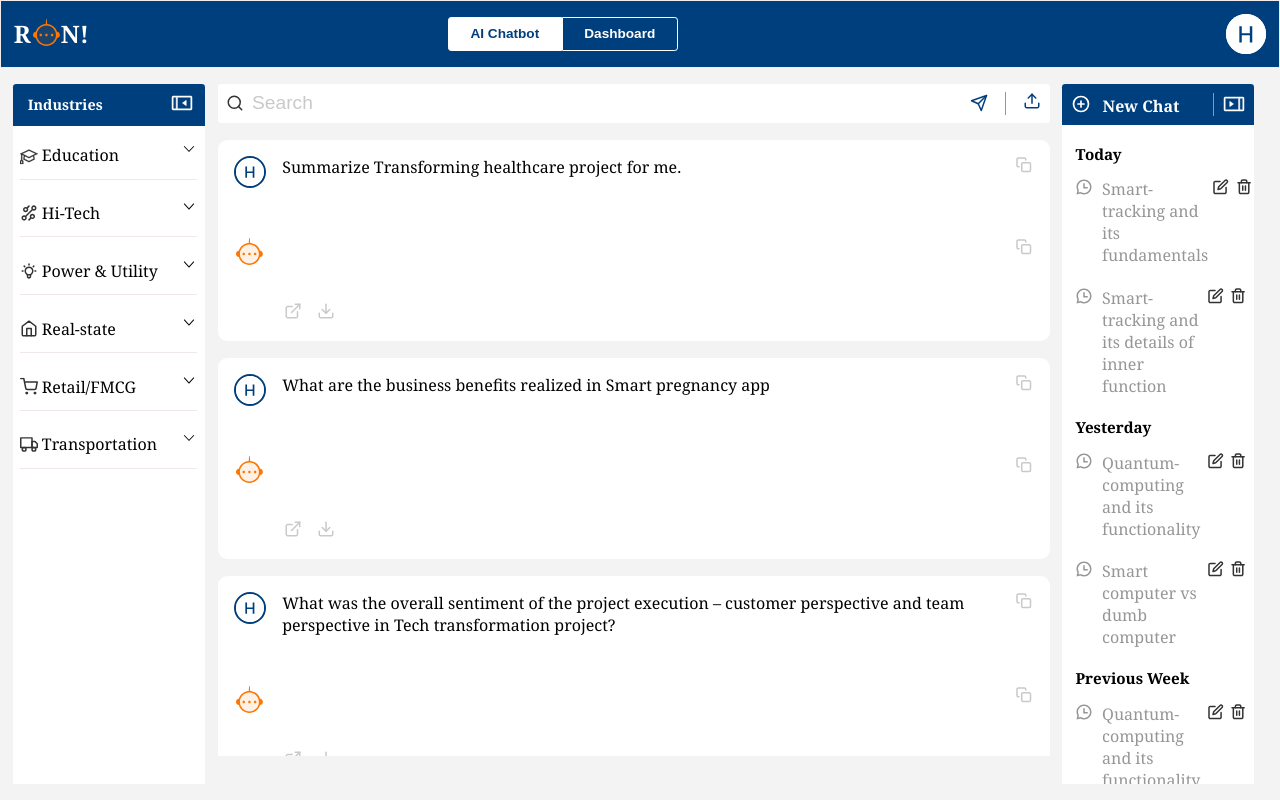
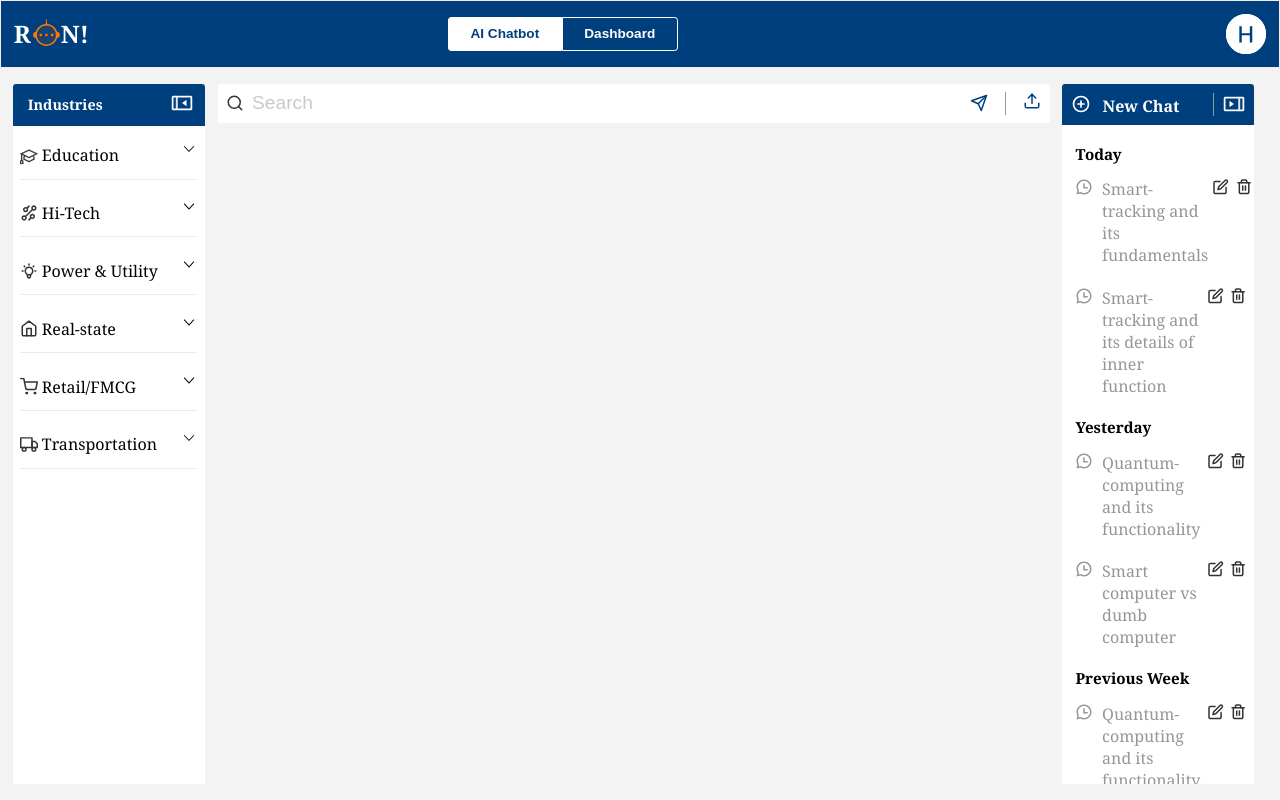
Before and after one commit to sanjeev74kr/AI-Chatbot, a React (Create React App) app: page / in a window 1280 px wide. Built offline with nearby package versions, Linux system fonts and the light colour scheme.

Commit message:
new changes

```diff
--- a/src/components/Chat.js
+++ b/src/components/Chat.js
@@ -2,7 +2,6 @@ import React from "react";
 import { useState, useEffect } from "react";
 import '../styles/chat.css'
 import industryData from '../data/industryData';
-import { defaultMessages, defaultReply } from "../data/defaultMessages.js";
 import chatHistory from "../data/chatHistory";
 import { useDispatch } from "react-redux";
 import queryAction from "../redux/queryAction";
@@ -14,21 +13,36 @@ function Chat() {
     //variables
     const [isExpanded, setIsExpanded] = useState({}); // Plus button of left side
     const [inputValue, setInputValue] = useState('');
-    const [isDefaultMessages, setIsDefaultMessages] = useState(defaultMessages);
     const [userQuery, setUserQuery] = useState([]);
     const [isChatHistoryToggle, setIsChatHistoryToggle] = useState(false);
     const [updatedChatHistory, setUpdatedChatHistory] = useState(chatHistory);
     const [isLeftSectionToggle, setIsLeftSectionToggle] = useState(true);
     const [editingIndices, setEditingIndices] = useState({});
     const [query, setQuery] = useState('');
-    const [answer, setAnswer] = useState("");
+    const [showAnswer, setShowAnswer] = useState(false);
 
     const dispatch = useDispatch();
 
-const queandans = useSelector((state)=> state.counter.query)
+    const queandans = useSelector((state) => state.counter.query);
+    console.log("quedandans is:", queandans);
+
+    useEffect(() => {
+        if (queandans.length > 0) {
+            setShowAnswer(false); // Reset showAnswer to false before showing the next answer
+
+            // Show the answer after a delay
+            const showAnswerTimeout = setTimeout(() => {
+                setShowAnswer(true);
+            }, 2000);
+
+            // Clear the timeout if the component unmounts or if showAnswer becomes true
+            return () => clearTimeout(showAnswerTimeout);
+        }},
+        [queandans])
 
 
-    //1. Handle industry-data if it has nested items
+
+    //Handle industry-data if it has nested items
     const handleExpandButton = (index) => {
         if (industryData[index])
             setIsExpanded((prevState) => ({
@@ -38,14 +52,14 @@ const queandans = useSelector((state)=> state.counter.query)
     };
 
 
-    //2. Handle Search input box
+    //Handle Search input box
     const handleInputChange = (e) => {
         setInputValue(e.target.value);
         setQuery(e.target.value);
     }
 
 
-    //3. Handle user userQuery of chat conversation
+    //Handle user userQuery of chat conversation
     const handleSendQueryButton = async () => {
         if (inputValue.trim() === '') return;
 
@@ -56,37 +70,26 @@ const queandans = useSelector((state)=> state.counter.query)
 
         try {
 
-            const response = await fetch(`http://127.0.0.1:8000/Ron/`, {
+            const response = await fetch(`http://14.140.154.131:8000/Ron`, {
 
                 method: 'POST',
                 headers: {
-                    // 'Accept': 'application/json',
                     'Content-Type': 'application/json'
                 },
+                mode:'cors',
                 body: JSON.stringify({ 'query': query }),
 
-                // mode: 'cors'
-                 // Use 'cors' mode instead of 'no-cors'
-
-            }).then(async (result)=>{
-                if(result.status===200){
+            }).then(async (result) => {
+                if (result.status === 200) {
                     const answer = await result.json();
-                    console.log("answer",answer);
+                    console.log("answer", answer);
                     dispatch(handleQandA({ que: inputValue, ans: answer }))
                 }
 
-            }).catch(e=>{
-                console.log("Error:",e);
+            }).catch(e => {
+                console.log("Error:", e);
 
             })
-
-
-
-            // const answer = await response.json();
-            // dispatch(handleQandA({ que: inputValue, ans: answer }))
-
-            // console.log("Answer from backend is: ", answer);
-
 
         } catch (error) {
 
@@ -95,7 +98,7 @@ const queandans = useSelector((state)=> state.counter.query)
 
 
         }
-        setIsDefaultMessages([]);
+
 
         setQuery(newQuery.text);
 
@@ -113,7 +116,7 @@ const queandans = useSelector((state)=> state.counter.query)
     }
 
 
-    //4. Handle when user press enter button while writing in  input box
+    //Handle when user press enter button while writing in  input box
     const handleEnterPressed = (e) => {
         if (e.key === 'Enter')
             handleSendQueryButton();
@@ -121,26 +124,25 @@ const queandans = useSelector((state)=> state.counter.query)
     }
 
 
-    //5.  open-close chatHistory section of right side
+    // open-close chatHistory section of right side
     const handleToggleChatHistoryButton = () => {
         setIsChatHistoryToggle(!isChatHistoryToggle);
     }
 
 
-    //6. for new conversation on cllick of new chat button
+    //for new conversation on cllick of new chat button
     const handleNewChatButton = () => {
         setUserQuery([]);
-        setIsDefaultMessages([]);
         dispatch(handleAns())
     }
 
 
-    //7.Handle copy button
+    //Handle copy button
     const handleCopy = (text) => {
         navigator.clipboard.writeText(text);
     }
 
-    //8.Handle download button
+    //Handle download button
     const handleDownload = (ques, ans) => {
         const content = `Query: ${ques}\nAnswer: ${ans}`;
         const blob = new Blob([content], { type: 'text/plain' });
@@ -159,7 +161,7 @@ const queandans = useSelector((state)=> state.counter.query)
 
 
 
-    //10. Handle File Upload
+    //Handle File Upload
     const handleFileUpload = (e) => {
         const selectedFile = e.target.files[0];
 
@@ -177,7 +179,7 @@ const queandans = useSelector((state)=> state.counter.query)
     }
 
 
-    //11. handle-left-section-toggle-button
+    //handle-left-section-toggle-button
     const handleLeftSectionToggleButton = () => {
         if (window.innerWidth <= 768)
             setIsLeftSectionToggle(true);
@@ -204,63 +206,20 @@ const queandans = useSelector((state)=> state.counter.query)
     }, []); // Empty dependency array to run this effect only once
 
 
-    //12. handle delete button
+    //handle delete button
     const handleDelete = (date, index) => {
         const updatedChatHistory = { ...chatHistory };
         updatedChatHistory[date].splice(index, 1);
         setUpdatedChatHistory(updatedChatHistory);
     }
 
-    //13.  Update the editing index for a specific date
+    //Update the editing index for a specific date
     const handleEdit = (date, index) => {
         setEditingIndices((prevEditingIndices) => ({
             ...prevEditingIndices,
             [date]: index,
         }));
     };
-
-
-    // const result = useSelector((state) => state.botReply.response?.output_text);
-
-    useEffect(() => {
-        // setAnswer(result || "");
-        // const temp = async () => {
-        //     try {
-
-        //         const response = await fetch(`http://127.0.0.1:8000/Ron/`, {
-
-        //             method: 'POST',
-        //             headers: {
-        //                 // 'Accept': 'application/json',
-        //                 'Content-Type': 'application/json'
-        //             },
-        //             body: JSON.stringify({ 'question': 'which technology are utilized in smart vehical system?' }),
-
-        //             //mode: 'no-cors' // Use 'cors' mode instead of 'no-cors'
-
-        //         });
-
-
-
-        //         const answer = await response.json();
-        //         console.log("Answer from backend is: ", answer);
-        //         dispatch(handleQandA({ que: inputValue, ans: answer }))
-
-
-
-        //     }
-        //     catch (error) {
-
-        //         console.error("Error fetching answer:", error);
-
-
-
-        //     }
-        // }
-        // temp();
-    }, []);
-    // }, [result]);
-
 
 
 
@@ -347,8 +306,8 @@ const queandans = useSelector((state)=> state.counter.query)
                                 value={inputValue}
                                 onChange={handleInputChange}
                                 onKeyDown={(e) => handleEnterPressed(e)}
+                            />
 
-                            />
                             <img id="send-button" className="clickable-icon" src="./send-button.svg" alt="send-button" onClick={handleSendQueryButton} />
                             <p className="vertical-line"></p>
                             <label htmlFor="uploadFileInput">
@@ -358,6 +317,7 @@ const queandans = useSelector((state)=> state.counter.query)
                                     src="./upload-file-button.svg"
                                     alt="upload-file-button"
                                 />
+
                             </label>
                             <input
                                 type="file"
@@ -378,83 +338,46 @@ const queandans = useSelector((state)=> state.counter.query)
 
 
                     <div className="chats-conversation-container">
-                        <div >
-
-                            {/* default messages */}
-                            {isDefaultMessages.map((message, index) => {
-                                return (
-                                    <div className="chats-conversation" key={index}>
-                                        <div className="user">
-                                            <img src="./profile-icon.svg" alt="profile" className="user-icon" />
-                                            <p className="question">{message.ques}</p>
-                                            <img className="clickable-icon" src="./copy-button.svg" alt="copy-button" onClick={() => handleCopy(message.ques)} />
-                                        </div>
-                                        <div className="bot">
-                                            <img src="./brand-icon.svg" alt="bot-icon" />
-                                            <p className="answer">{message.ans.response?.output_text}
-                                            </p>
-                                            <img className="clickable-icon" src="./copy-button.svg" alt="copy-button" onClick={() => handleCopy(message.ans)} />
-
-                                        </div>
-                                        <div className="share-download-button-container">
-                                            <img src="./share-button.svg" alt="share-button" className="clickable-icon" />
-                                            <img className="clickable-icon download-button" src="./download-button.svg" alt="download-button" onClick={() => handleDownload(message.text, defaultReply)} />
-                                        </div>
-                                    </div>
-                                )
-                            })}
-
 
                         {/* dynamic data */}
                         {queandans.map((message, index) => (
+
                             <div className="chats-conversation">
                                 <div className="user" key={index}>
                                     <img src="./profile-icon.svg" alt="profile" className="user-icon" />
                                     <p className="query">{message?.que}</p>
-                                        <img className="clickable-icon" src="./copy-button.svg" alt="copy-button" onClick={() => handleCopy(message.text)} />
+                                    <img className="clickable-icon" src="./copy-button.svg" alt="copy-button" onClick={() => handleCopy(message?.que)} />
                                 </div>
+
+
 
                                 <div className="bot">
                                     <img src="./brand-icon.svg" alt="bot-icon" />
                                     {/* <p className="answer"> {defaultMessages.find(item => item.ques === message.text) ? defaultMessages.find(item => item.ques === message.text).ans : defaultReply}
                                         </p> */}
 
-                                        <p>{message?.ans.answer}</p>
+                                    {showAnswer ? (
+                                        <p className="answer">{message?.ans.answer}</p>
 
-                                        <img className="clickable-icon" src="./copy-button.svg" alt="copy-button" onClick={() => handleCopy(answer)} />
+                                    ) : (
+
+                                        <div className="shiver-animation">Loading....</div>
+
+                                    )
+                                    }
+                                    <img className="clickable-icon" src="./copy-button.svg" alt="copy-button" onClick={() => handleCopy(message?.ans.answer)} />
                                 </div >
 
                                 <div className="share-download-button-container">
                                     <img src="./share-button.svg" alt="share-button" className="clickable-icon" />
-                                        <img className="clickable-icon download-button" src="./download-button.svg" alt="download-button" onClick={() => handleDownload(message.text, defaultReply)} />
+                                    <img className="clickable-icon download-button" src="./download-button.svg" alt="download-button" onClick={() => handleDownload(message?.que, message?.ans.answer)} />
                                 </div>
+
+
 
                             </div>
                         ))}
-                            {/* {userQuery.map((message, index) => (
-                                <div className="chats-conversation">
-                                    <div className="user" key={index}>
-                                        <img src="./profile-icon.svg" alt="profile" className="user-icon" />
-                                        <p className="question">{message.text}</p>
-                                        <img className="clickable-icon" src="./copy-button.svg" alt="copy-button" onClick={() => handleCopy(message.text)} />
-                                    </div>
 
-                                    <div className="bot">
-                                        <img src="./brand-icon.svg" alt="bot-icon" />
-
-                                        <p>{answer}</p>
-
-                                        <img className="clickable-icon" src="./copy-button.svg" alt="copy-button" onClick={() => handleCopy(answer)} />
-                                    </div >
-
-                                    <div className="share-download-button-container">
-                                        <img src="./share-button.svg" alt="share-button" className="clickable-icon" />
-                                        <img className="clickable-icon download-button" src="./download-button.svg" alt="download-button" onClick={() => handleDownload(message.text, defaultReply)} />
-                                    </div>
-
-                                </div>
-                            ))} */}
-                        </div>
                     </div>
                 </div>
             </section>
--- a/src/styles/chat.css
+++ b/src/styles/chat.css
@@ -300,7 +300,7 @@
   align-items: flex-start;
 }
 
-.question {
+.query {
   width: 90%;
   margin-left: 2%;
   margin-right: 2%;
@@ -547,5 +547,19 @@
 }
 
 .shiver-animation {
-  animation: shiver 1s ease infinite;
+  width:0%;
+  height:100%;
+  margin-left: 5%;
+  animation: shiver 1s ease infinite, typing 10s linear infinite;
 }
+
+
+
+@keyframes typing {
+  from {
+      width: 0;
+  }
+  to {
+      width: 10%;
+  }
+}
```
Lines whose indentation alone changed are shown as unchanged.
